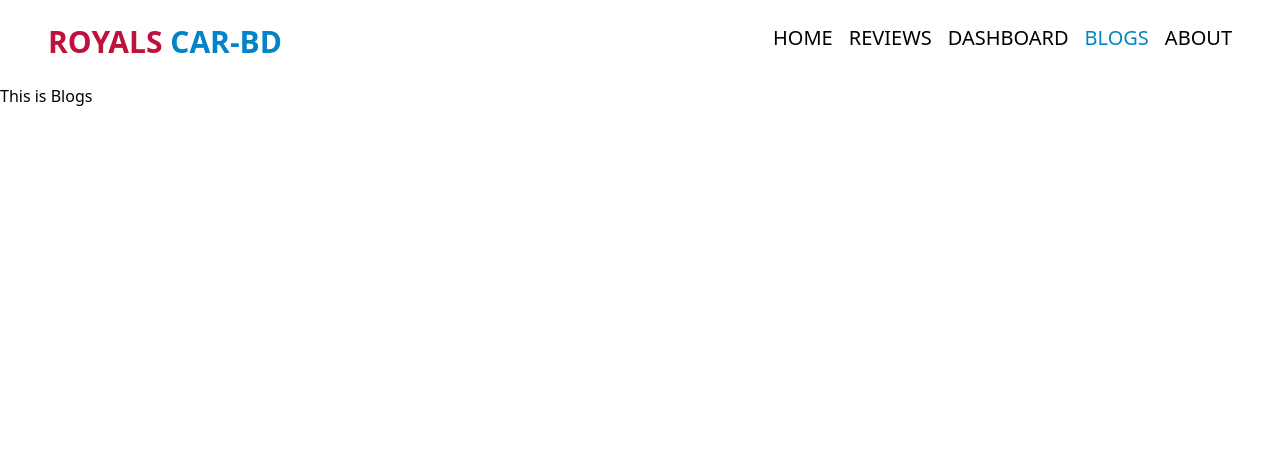
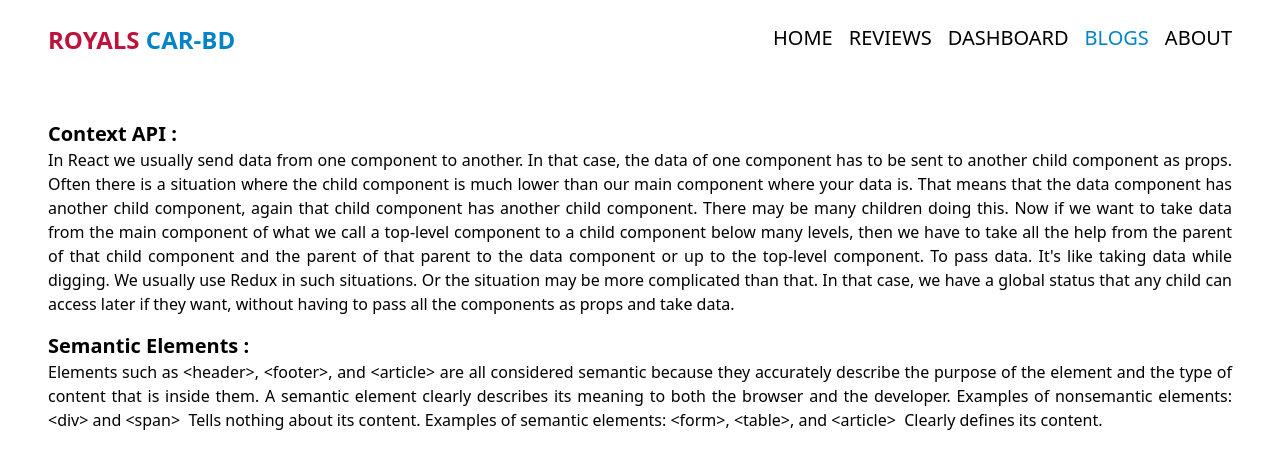
Before and after one commit to ArifulIslamShuvo/-product-analysis-website, a React (Create React App) app: page /blogs in a window 1280 px wide. Shown: the top 468 px of the page. Built offline with nearby package versions, Linux system fonts and the light colour scheme.

Commit message:
Writing some blogs

```diff
--- a/src/components/Blogs/Blogs.js
+++ b/src/components/Blogs/Blogs.js
@@ -2,8 +2,20 @@ import React from 'react';
 
 const Blogs = () => {
     return (
-        <div>
-           <h1>This is Blogs </h1>
+        <div className='px-12 my-10 text-justify'>
+           <h1 className='font-bold text-xl'>Context API :</h1>
+           <p>In React we usually send data from one component to another. In that case, the data of one component has to be sent to another child component as props. Often there is a situation where the child component is much lower than our main component where your data is. That means that the data component has another child component, again that child component has another child component. There may be many children doing this. Now if we want to take data from the main component of what we call a top-level component to a child component below many levels, then we have to take all the help from the parent of that child component and the parent of that parent to the data component or up to the top-level component. To pass data. It's like taking data while digging. We usually use Redux in such situations. Or the situation may be more complicated than that. In that case, we have a global status that any child can access later if they want, without having to pass all the components as props and take data.</p>
+
+           <h1 className='font-bold text-xl mt-4'>Semantic Elements :</h1>
+           {
+               `Elements such as <header>, <footer>, and <article> are all considered semantic because they accurately describe the purpose of the element and the type of content that is inside them.
+
+               A semantic element clearly describes its meaning to both the browser and the developer.
+               Examples of non­semantic elements: <div> and <span> ­ Tells nothing about its content.
+               Examples of semantic elements: <form>, <table>, and <article> ­ Clearly defines its
+               content.`
+           }
+
         </div>
     );
 };
--- a/src/components/Header/Header.js
+++ b/src/components/Header/Header.js
@@ -6,7 +6,7 @@ const Header = () => {
     return (
         <div className='sticky top-0 bg-white px-12 py-6 flex justify-center md:justify-between'>
             <div className='hidden md:block'>
-                <Link to="/home" className='font-sans text-3xl font-bold '><span className='text-rose-700'>ROYALS</span> <span className='text-sky-600'>CAR-BD</span></Link>
+                <Link to="/home" className='font-sans text-2xl font-bold '><span className='text-rose-700'>ROYALS</span> <span className='text-sky-600'>CAR-BD</span></Link>
 
             </div>
 
--- a/src/components/Home/Home.js
+++ b/src/components/Home/Home.js
@@ -10,15 +10,15 @@ const Home = () => {
     return (
         <div>
             <div className='mt-10 grid items-center w-full grid-cols-1 gap-12 mx-auto md:w-4/5 lg:grid-cols-2 xl:gap-32'>
-                <div className='p-5'>
+                <div className='p-5 order-2 md:order-1'>
                     <h2 className='text-5xl font-bold'><span>2022 Land Rover</span>Range <span className='text-rose-700'> Rover</span></h2>
                     <p className='mt-10 text-lg text-gray-600'>With its floating roofline, continuous waistline and lower accent graphics,
                         <br />
                         we haven't set out to reimagine the Range Rover—we've simply made it better.</p>
                     <button className='text-white text-xl rounded-md h-12 w-40 bg-gradient-to-r from-cyan-700 to-blue-500 mt-5'>Live demo</button>
                 </div>
-                <div>
-                    <img className='p-5' src="https://www.ccarprice.com/products/Land-Rover-Range-Rover-Evoque-P250-SE-2020.jpg" alt="" />
+                <div className='order-1 md:order-2'>
+                    <img src="https://www.ccarprice.com/products/Land-Rover-Range-Rover-Evoque-P250-SE-2020.jpg" alt="" />
                 </div>
             </div>
 
--- a/src/components/LineChart/Chart.js
+++ b/src/components/LineChart/Chart.js
@@ -42,7 +42,7 @@ const Chart = () => {
         }
     ]
     return (
-        <div className='grid items-center w-full grid-cols-1 gap-10 mx-auto md:w-4/5 lg:grid-cols-2 xl:gap-32'>
+        <div className='grid items-center w-full grid-cols-1 gap-8 mx-auto md:w-4/5 lg:grid-cols-2 xl:gap-25'>
             <div>
                 <h2 className='text-2xl font-bold text-orange-500 text-center p-5'>Line-Chart</h2>
                 <LineChart width={500} height={350} data={data}>
```
